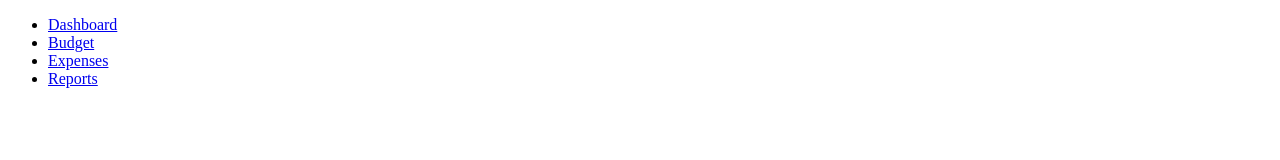
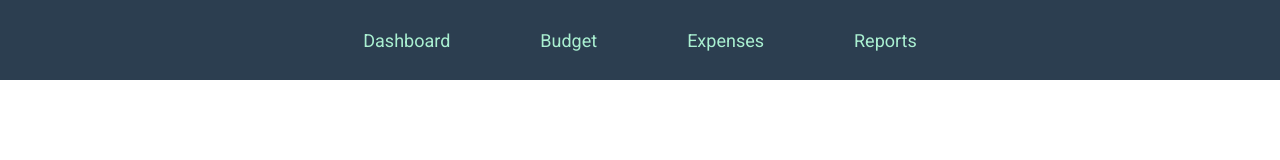
Before and after one commit to dobladamark/Personal-Finance-Tracker, a plain HTML site: page pages/index.html in a window 1280 px wide. Drawn offline with Linux system fonts and the light colour scheme.

Commit message:
navbar styling

```diff
--- a/css/style.css
+++ b/css/style.css
@@ -0,0 +1,53 @@
+* {
+    margin: 0;
+    padding: 0;
+    box-sizing: border-box;
+}
+
+
+:root {
+    --background: #fef6e4;
+    --button: #AAF0D1;
+    --stroke: #2C3E50;
+    --headline: #2C3E50;
+    --button-text: #2C3E50;
+    --main: #2C3E50;
+    --paragraph: #172c66;
+    --highlight: #fef6e4;
+
+}
+
+body {
+    font-family: 'Roboto', sans-serif;
+}
+
+
+.navbar {
+    background-color: var(--headline);
+    padding: 30px 0;
+    height: 80px
+}
+
+.nav-list {
+    display: flex;
+    justify-content: center;
+    list-style-type: none;
+    gap: 50px;
+    font-size: 18px;
+}
+
+.nav-item a {
+    text-decoration: none;
+    color: var(--button);
+    font-weight: 500;
+    margin: 0 5px;
+}
+
+.nav-item {
+    margin: 0 15px;
+}
+
+.nav-item:hover a {
+    color: var(--highlight);
+    transition: color 0.3s ease;
+}
--- a/pages/index.html
+++ b/pages/index.html
@@ -5,6 +5,9 @@
     <meta name="viewport" content="width=device-width, initial-scale=1.0">
     <title>Personal Finance Tracker</title>
     <link rel="stylesheet" href="../css/style.css">
+    <link href="https://fonts.googleapis.com/css2?family=Roboto&display=swap" rel="stylesheet">
+    <link href="https://fonts.googleapis.com/css2?family=Poppins&display=swap" rel="stylesheet">
+
 </head>
 <body>
     <header>
```
